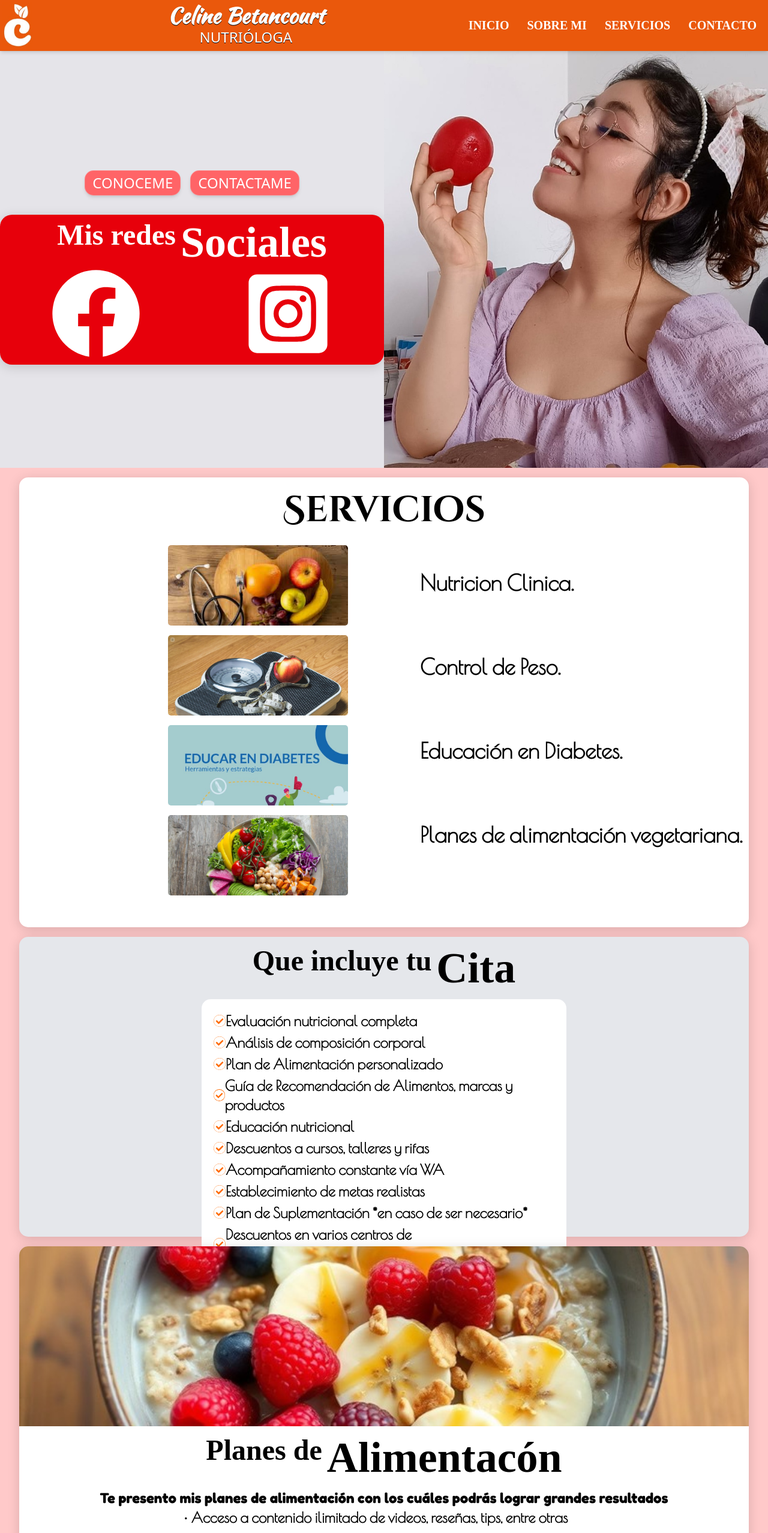
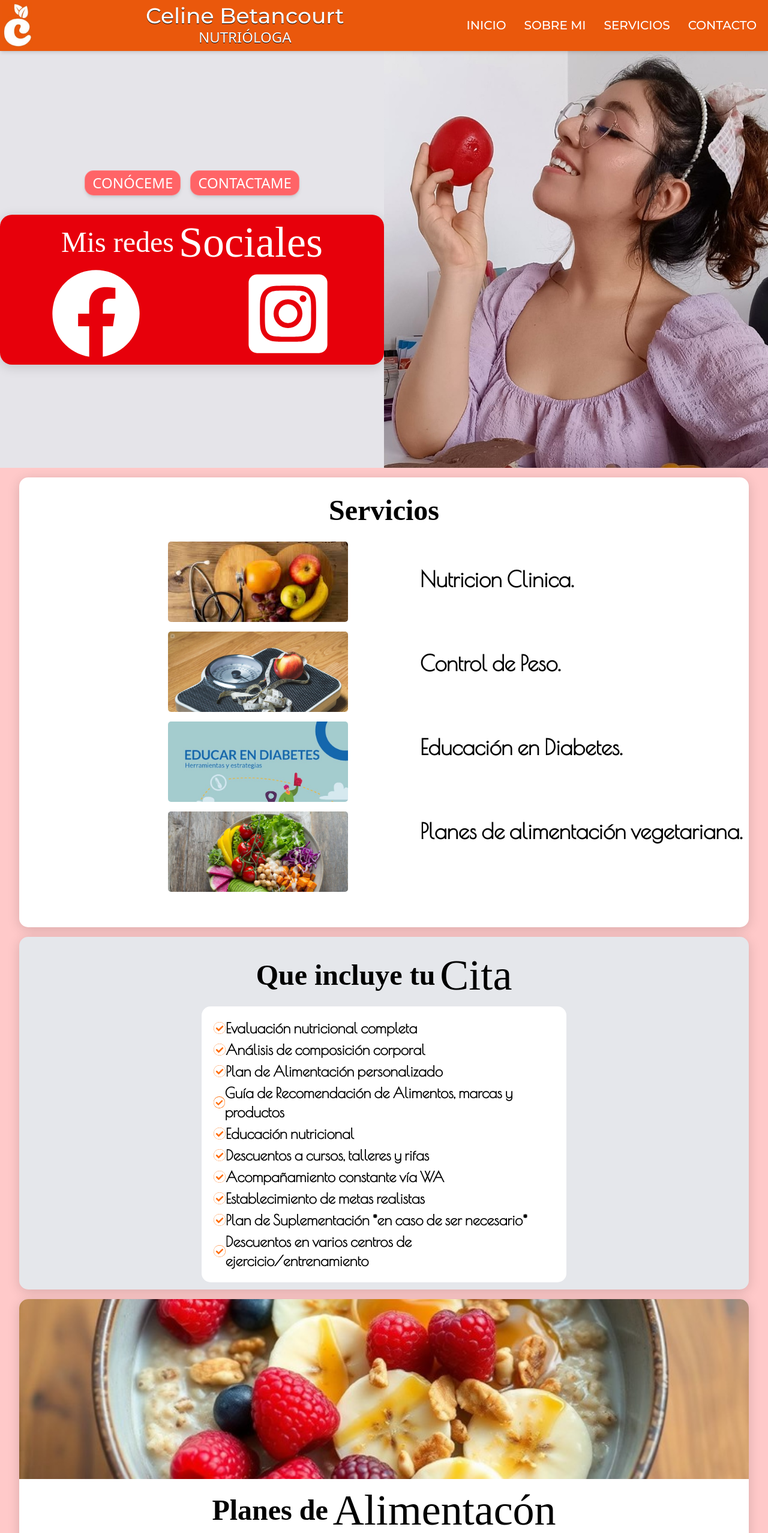
Before and after one commit to JRamonsy/web-celine-nutriologa, a React (Vite) app: page /#/ in a window 1280 px wide. Shown: the top 2556 px of the page at 60% size. Built offline with nearby package versions, Linux system fonts and the light colour scheme; a web font is replaced by a local one.

Commit message:
update text and fonts

```diff
--- a/src/components/Navbar.jsx
+++ b/src/components/Navbar.jsx
@@ -16,10 +16,10 @@ const Navbar = () => {
         </div>
 
         <div className=" flex flex-col items-center ">
-          <h1 className="text-2xl md:text-3xl xl:text-4xl font-home text-white font-bold text-shadow-2xs text-shadow-black              ">
+          <h1 className="text-2xl md:text-3xl xl:text-4xl font-title-one font-medium  text-white   text-shadow-2xs text-shadow-black              ">
             Celine Betancourt
           </h1>
-          <h2 className="text-white md:text-xl xl:text-2xl text-shadow-2xs text-shadow-black ">
+          <h2 className="text-white md:text-xl xl:text-2xl text-shadow-2xs text-shadow-black font-home-one font-light ">
             NUTRIÓLOGA
           </h2>
         </div>
@@ -52,7 +52,7 @@ const Navbar = () => {
             isOpen ? "translate-x-0" : "-translate-x-full xl:translate-x-0"
           }`}
         >
-          <ul className="flex flex-col xl:flex-row text-center xl:text-left font-two-title-1 font-bold ">
+          <ul className="flex flex-col xl:flex-row text-center xl:text-left font-title-one  ">
             <li className="m-[15px] xl:text-xl text-white hover:text-gray-200 transition-colors">
               <Link to="/" onClick={() => setIsOpen(false)}>INICIO</Link>
             </li>
--- a/src/index.css
+++ b/src/index.css
@@ -1,4 +1,5 @@
 
+@import url('https://fonts.googleapis.com/css2?family=Montserrat:ital,wght@0,500;1,500&display=swap');
 @import url('https://fonts.googleapis.com/css2?family=Stalemate&display=swap');
 @import url('https://fonts.googleapis.com/css2?family=Cormorant+Unicase:wght@300;400;500;600;700&display=swap');
 @import url('https://fonts.googleapis.com/css2?family=Cinzel+Decorative:wght@400;700;900&display=swap');
@@ -12,6 +13,7 @@
 @theme {
     --font-home: "Kaushan Script", cursive;
     --font-home-1: "Playwrite DE SAS", cursive;
+    --font-title-one: "Montserrat", sans-serif;
     --font-two-title-1: "Cormorant Unicase", serif;
     --font-two-title-2: "Stalemate", cursive;
     --font-one-title: "Cinzel Decorative", serif;
--- a/src/pages/ContactPage.jsx
+++ b/src/pages/ContactPage.jsx
@@ -8,7 +8,7 @@ const ContactPage = () => {
         </h1>
       </section>
 
-      <section className="w-[95%] bg-slate-200 rounded py-2 px-3 " >
+      <section className="w-[95%] bg-lime-200 rounded py-2 px-3 rounded-[25px] " >
         <div >
           <h3 className=" font-one-title text-xl md:text-2xl xl:text-3xl font-bold text-center " >
             Agenda tu cita en alguno de los siguientes consultorios:</h3>
--- a/src/pages/HomePage.jsx
+++ b/src/pages/HomePage.jsx
@@ -23,7 +23,7 @@ const HomePage = () => {
         </div> */}
         <div className=" mb-10  ">
           <button className="bg-red-400 text-white rounded-[15px] py-1 px-3 cursor-pointer mr-1 md:mr-2 hover:bg-red-500 border border-white/20 transition duration-300 shadow-md md:text-3xl " >
-            <Link to="/acerca-de-mi" >CONOCEME</Link>
+            <Link to="/acerca-de-mi" >CONÓCEME</Link>
           </button>
           <button className="bg-red-400 text-white rounded-[15px] py-1 px-3 cursor-pointer ml-1 md:ml-2 hover:bg-red-500 border border-white/20 transition duration-300 shadow-md md:text-3xl " >
             <Link to="/contacto" >CONTACTAME</Link>
@@ -44,7 +44,7 @@ const HomePage = () => {
             </div> */}
             <div className=" flex justify-center ">
               <button className="bg-red-400 text-white rounded-[15px] py-1 px-3 cursor-pointer mr-1 md:mr-2 hover:bg-red-500 border border-white/20 transition duration-300 shadow-md text-2xl " >
-                <Link to="/acerca-de-mi" >CONOCEME</Link>
+                <Link to="/acerca-de-mi" >CONÓCEME</Link>
               </button>
               <button className="bg-red-400 text-white rounded-[15px] py-1 px-3 cursor-pointer ml-1 md:ml-2 hover:bg-red-500 border border-white/20 transition duration-300 shadow-md text-2xl " >
                 <Link to="/contacto" >CONTACTAME</Link>
@@ -53,11 +53,11 @@ const HomePage = () => {
           </div>
           <div>
             <section className="w-full h-[250px] bg-red-600 rounded-[20px] flex flex-col justify-center items-center shadow-[0_4px_20px_rgba(0,0,0,0.15)]  " >
-              <div className="w-full flex justify-center gap-x-2 mb-2">
-                <h2 className="text-5xl text-white font-two-title-1 font-bold ">
+              <div className="w-full flex justify-center items-center gap-x-2 mb-2">
+                <h2 className="text-5xl text-white font-two-title-1 ">
                   Mis redes
                 </h2>
-                <h2 className=" font-two-title-2 font-bold text-5xl xl:text-7xl text-white " >
+                <h2 className=" font-two-title-2 text-xl xl:text-7xl text-white " >
                   Sociales
                 </h2>
               </div>
@@ -75,11 +75,11 @@ const HomePage = () => {
         <div className="bg-[url(/imgs/img-home.jpg)] bg-cover w-[50%] " ></div>
       </section>
       <section className="w-full h-[200px] md:h-[250px] bg-red-600 rounded-b-[20px] flex flex-col justify-center items-center shadow-[0_4px_20px_rgba(0,0,0,0.15)] xl:hidden " >
-        <div className="w-full flex justify-center gap-x-2 mb-2">
-          <h2 className="text-3xl md:text-5xl text-white font-two-title-1 font-bold ">
+        <div className="w-full flex justify-center items-center gap-x-2 mb-2">
+          <h2 className="text-3xl md:text-5xl text-white font-two-title-1  ">
             Mis redes
           </h2>
-          <h2 className="text-5xl font-two-title-2 font-bold md:text-7xl  text-white " >
+          <h2 className="text-5xl font-two-title-2 md:text-6xl text-white " >
             Sociales
           </h2>
         </div>
@@ -94,7 +94,7 @@ const HomePage = () => {
       </section>
 
       <section className=" bg-white w-[95%] h-[300px] md:h-[400px] xl:h-[750px] flex flex-col justify-center item-center my-4 rounded-[15px] shadow-[0_4px_20px_rgba(0,0,0,0.15)] ">
-        <div className="text-center text-3xl md:text-5xl xl:text-6xl font-one-title font-bold ">
+        <div className="text-center text-3xl md:text-4xl xl:text-5xl font-two-title-1 font-bold ">
           <h2>Servicios</h2>
         </div>
         <div className="flex" >
@@ -112,12 +112,12 @@ const HomePage = () => {
           </ul>
         </div>
       </section>
-      <section className="w-[95%] h-[455px] md:h-[390px] xl:h-[500px] bg-gray-200 rounded-[10px] flex flex-col items-center rounded-[15px] shadow-[0_4px_20px_rgba(0,0,0,0.15)] ">
-        <div className="w-full flex justify-center gap-x-2 mb-2 xl:my-4 " >
-          <h2 className="text-3xl md:text-5xl font-two-title-1 font-bold ">
+      <section className="w-[95%] h-auto bg-gray-200 rounded-[10px] flex flex-col items-center rounded-[15px] shadow-[0_4px_20px_rgba(0,0,0,0.15)] py-3 ">
+        <div className="w-full flex justify-center items-center gap-x-2 mb-2 xl:my-4 " >
+          <h2 className="text-3xl md:text-4xl  xl:text-5xl font-two-title-1 font-bold  ">
             Que incluye tu
           </h2>
-          <h2 className="text-5xl font-two-title-2 font-bold md:text-7xl " >
+          <h2 className="text-5xl font-two-title-2  md:text-6xl xl:text-7xl " >
             Cita
           </h2>
         </div>
@@ -137,11 +137,11 @@ const HomePage = () => {
       <section className="w-[95%] h-[600px] md:h-auto xl:h-[650px] bg-white rounded-[15px] flex flex-col items-center my-4 shadow-[0_4px_20px_rgba(0,0,0,0.15)] ">
         <div className="w-full h-[200px] xl:h-[300px] bg-[url(/imgs/planes-alimentacion.jpeg)] bg-cover bg-center rounded-t-[15px] " >
         </div>
-        <div className="w-full flex justify-center gap-x-2 mb-2 xl:my-4 " >
-          <h2 className="text-3xl md:text-5xl font-two-title-1 font-bold ">
+        <div className="w-full flex justify-center items-center gap-x-2 mb-2 xl:my-4 " >
+          <h2 className="text-3xl md:text-4xl xl:text-5xl font-two-title-1 font-bold ">
             Planes de
           </h2>
-          <h2 className="text-5xl font-two-title-2 font-bold md:text-7xl " >
+          <h2 className="text-5xl font-two-title-2 md:text-6xl xl:text-7xl " >
             Alimentacón
           </h2>
         </div>
--- a/src/pages/ServicesPage.jsx
+++ b/src/pages/ServicesPage.jsx
@@ -6,7 +6,7 @@ const ServicesPage = () => {
         <h1 className="text-4xl font-two-title-1 font-bold md:text-5xl xl:text-7xl text-white text-shadow-lg ">
           Mis
         </h1>
-        <h2 className=" font-two-title-2 font-bold text-6xl md:text-7xl xl:text-9xl text-white text-shadow-lg " >
+        <h2 className=" font-two-title-2 text-6xl md:text-7xl xl:text-9xl text-white text-shadow-lg " >
           Servicios
         </h2>
       </section>
```
Also changed, not shown: src/pages/AboutMePage.jsx (+16 -6 lines).
